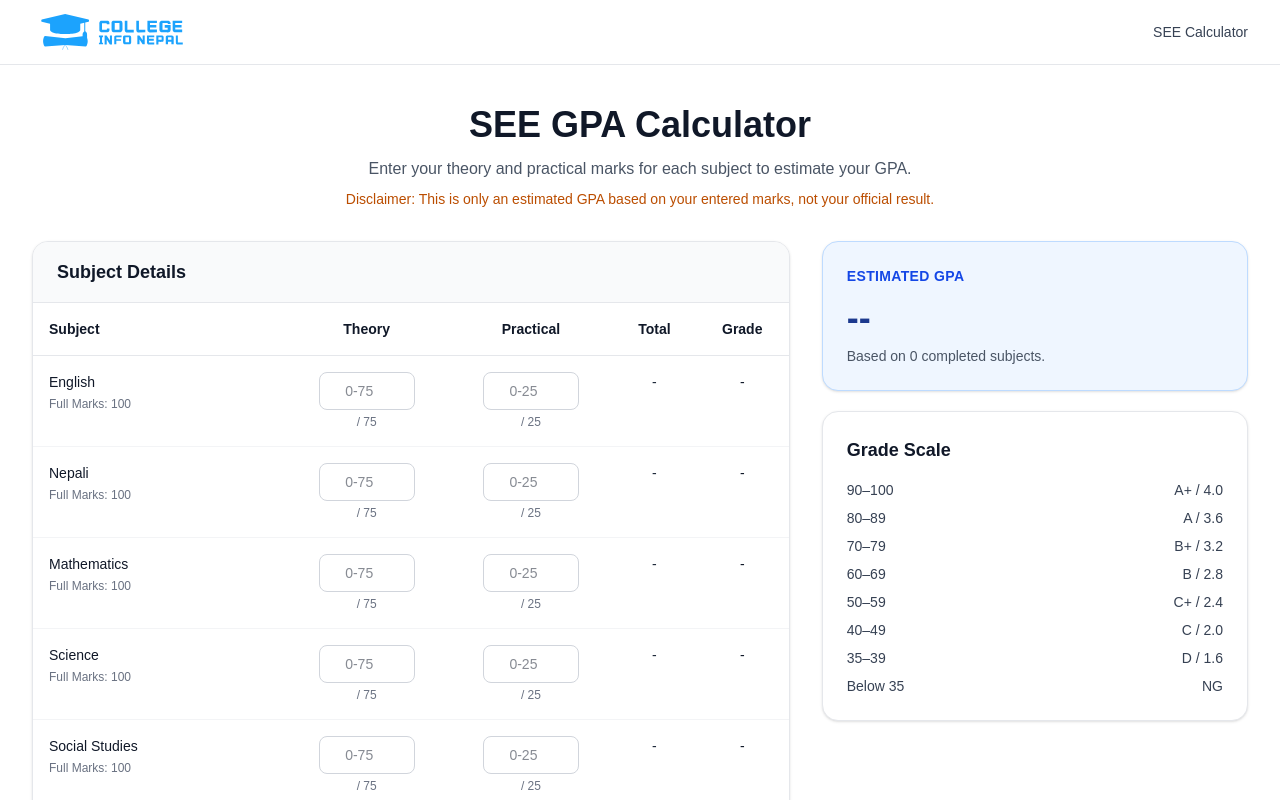
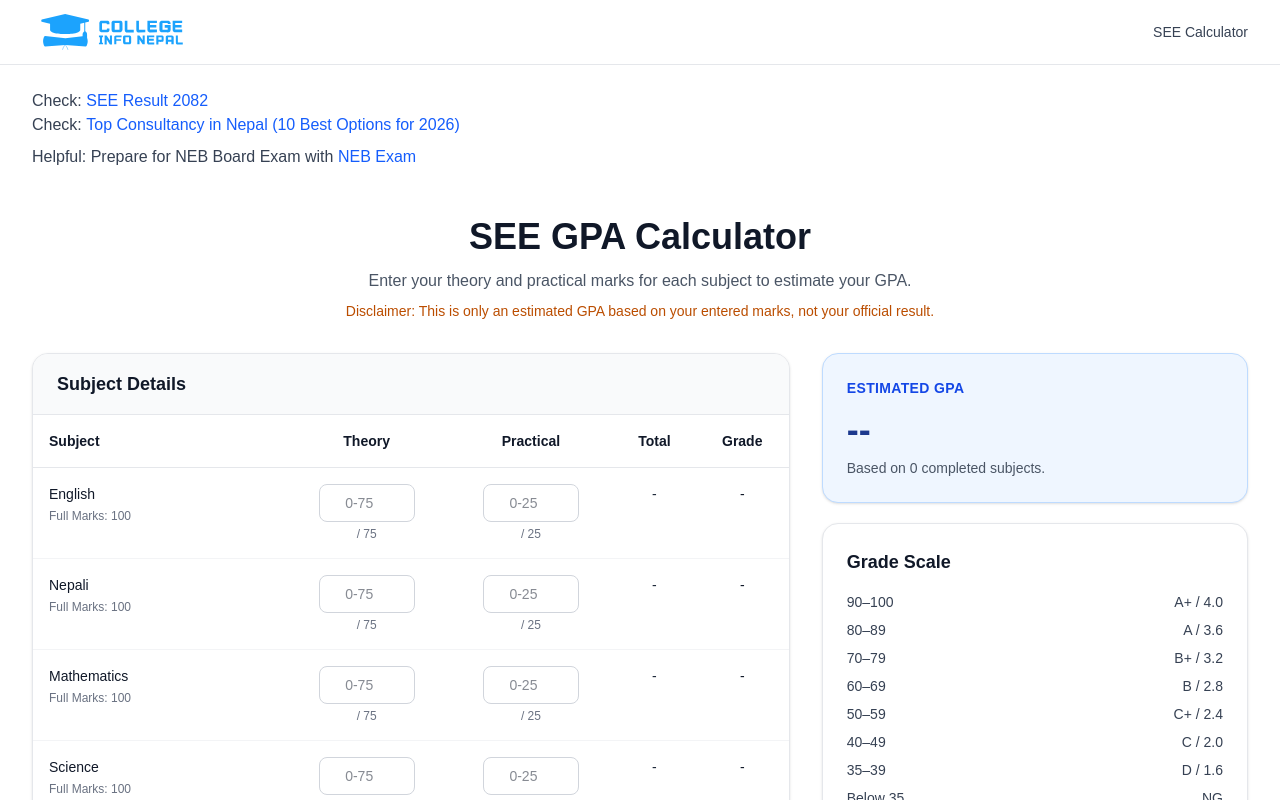
Before and after one commit to ronishdhakal/gpa, a Next.js app: page /see in a window 1280 px wide. Shown: the top 800 px of the page. Built offline with nearby package versions, Linux system fonts and the light colour scheme.

Commit message:
Links at top

```diff
--- a/app/see/page.js
+++ b/app/see/page.js
@@ -21,8 +21,6 @@ export default function SeePage() {
     <>
       <Navbar />
       <main className="bg-white text-gray-900">
-        {/* <SeeHero /> */}
-        <SeeCalculator />
 
         {/* Links section */}
         <div className="max-w-7xl mx-auto px-4 sm:px-6 lg:px-8 mt-6 mb-2">
@@ -35,6 +33,17 @@ export default function SeePage() {
               className="text-blue-600 hover:text-blue-800 hover:underline font-medium"
             >
               SEE Result 2082
+            </a>
+          </p>
+          <p className="text-sm sm:text-base text-gray-700">
+            Check:{" "}
+            <a
+              href="https://www.abroadadvise.com/featured/best-consultancy-in-nepal"
+              target="_blank"
+              rel="noopener noreferrer"
+              className="text-blue-600 hover:text-blue-800 hover:underline font-medium"
+            >
+              Top Consultancy in Nepal (10 Best Options for 2026)
             </a>
           </p>
 
@@ -50,6 +59,9 @@ export default function SeePage() {
             </a>
           </p>
         </div>
+        {/* <SeeHero /> */}
+        <SeeCalculator />
+
 
         <AlsoCheck />
 
```
